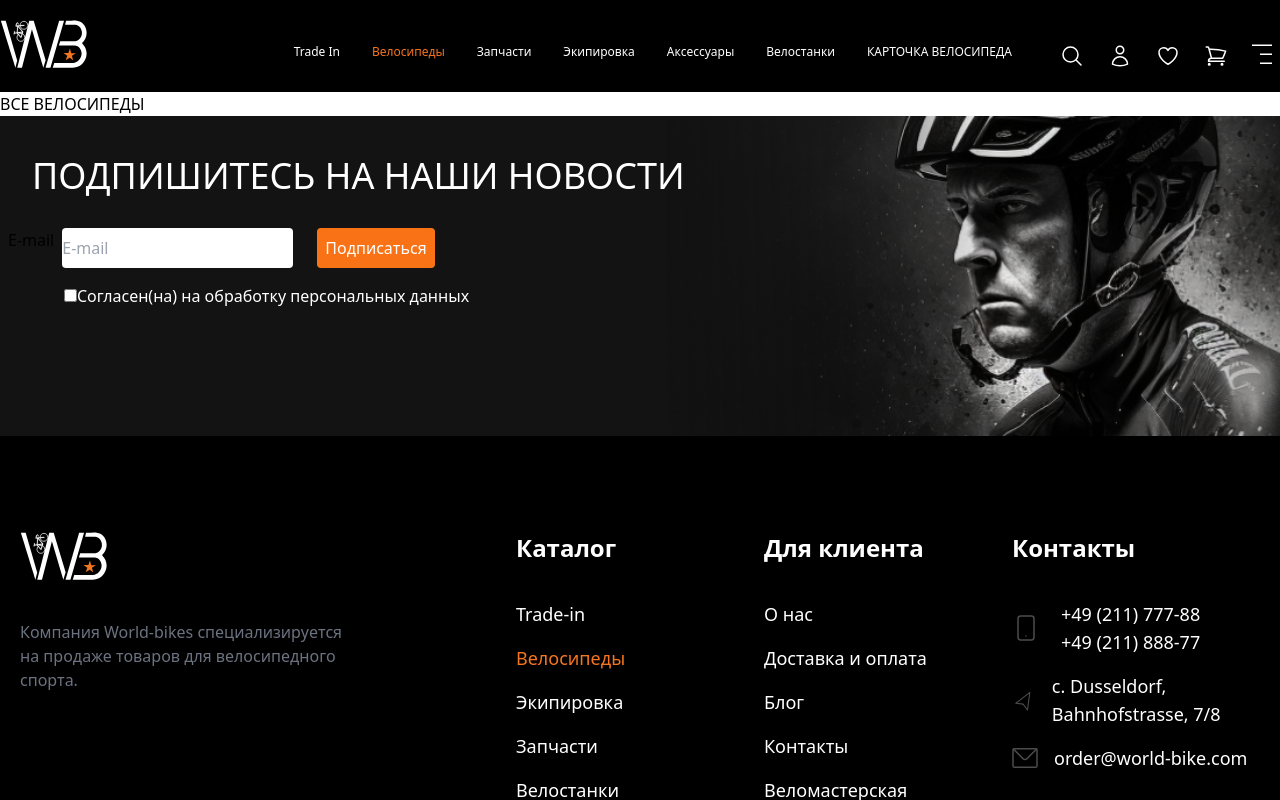
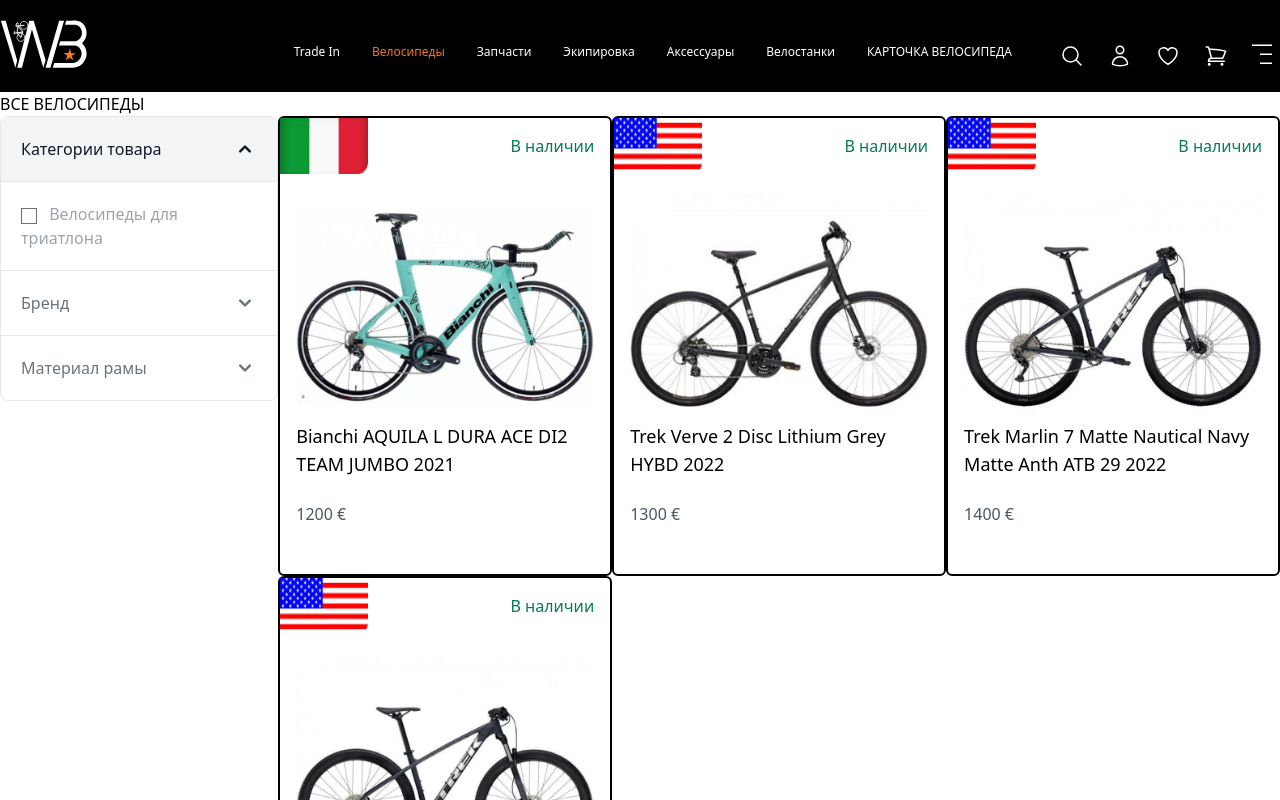
Before and after one commit to otvertka/react-app, a React (Create React App) app: page /bikes in a window 1280 px wide. Shown: the top 800 px of the page. Built offline with nearby package versions, Linux system fonts and the light colour scheme.

Commit message:
device page

```diff
--- a/package.json
+++ b/package.json
@@ -8,6 +8,8 @@
     "@testing-library/user-event": "^13.5.0",
     "autoprefixer": "^10.4.15",
     "classnames": "^2.3.2",
+    "flowbite": "^2.0.0",
+    "flowbite-react": "^0.6.4",
     "postcss-cli": "^10.1.0",
     "react": "^18.2.0",
     "react-dom": "^18.2.0",
--- a/src/components/Cards/BikesCard.jsx
+++ b/src/components/Cards/BikesCard.jsx
@@ -2,19 +2,19 @@
 import OneclickSVG from "../UI/svg-components/OneclickSVG";
 
 const BikesCard = ({ bikesInfo }) => {
-  const { id, title, country, image, price } = bikesInfo;
+  // const { id, title, country, image, price } = bikesInfo;
   const [isHovered, setIsHovered] = useState(false);
 
   return (
     <div className="bg-white rounded-md border-2 border-black  flex flex-col justify-around max-w-sm" onMouseEnter={() => setIsHovered(true)} onMouseLeave={() => setIsHovered(false)}>
       <div className="flex justify-between">
-        <img height={46} width={88} src={country} alt="flag" />
+        <img height={46} width={88} src={bikesInfo.country} alt="flag" />
         <span className="text-green-600 m-4">В наличии</span>
       </div>
       <div className="flex flex-col justify-center m-4">
-        <img className="" src={image} alt="photo-bike" />
-        <h3 className="text-lg mb-6 ">{title}</h3>
-        <p className="text-gray-600 mb-8">{price} €</p>
+        <img className="" src={bikesInfo.image} alt="photo-bike" />
+        <h3 className="text-lg mb-6 ">{bikesInfo.title}</h3>
+        <p className="text-gray-600 mb-8">{bikesInfo.price} €</p>
         {isHovered && (
           <button className="bg-orange-500 rounded-lg py-4 text-white ">
             <div className="flex justify-center gap-1">
--- /dev/null
+++ b/src/components/Layout/DefaultAccordion.jsx
@@ -0,0 +1,60 @@
+import React from "react";
+import { Accordion } from "flowbite-react";
+
+const DefaultAccordion = () => {
+  return (
+    <Accordion>
+      <Accordion.Panel>
+        <Accordion.Title>Категории товара</Accordion.Title>
+        <Accordion.Content>
+          <ul>
+            <li>
+              <input className="mr-2" type="checkbox" /> <span className="text-gray-400"> Велосипеды для триатлона</span>
+            </li>
+          </ul>
+        </Accordion.Content>
+      </Accordion.Panel>
+      <Accordion.Panel>
+        <Accordion.Title>Бренд</Accordion.Title>
+        <Accordion.Content>
+          <p className="mb-2 text-gray-500 dark:text-gray-400">
+            <p>Flowbite is first conceptualized and designed using the Figma software so everything you see in the library has a design equivalent in our Figma file.</p>
+          </p>
+          <p className="text-gray-500 dark:text-gray-400">
+            <p>Check out the</p>
+            <a className="text-cyan-600 hover:underline dark:text-cyan-500" href="https://flowbite.com/figma/">
+              <p>Figma design system</p>
+            </a>
+            <p>based on the utility classes from Tailwind CSS and components from Flowbite.</p>
+          </p>
+        </Accordion.Content>
+      </Accordion.Panel>
+      <Accordion.Panel>
+        <Accordion.Title>Материал рамы</Accordion.Title>
+        <Accordion.Content>
+          <p className="mb-2 text-gray-500 dark:text-gray-400">
+            <p>The main difference is that the core components from Flowbite are open source under the MIT license, whereas Tailwind UI is a paid product. Another difference is that Flowbite relies on smaller and standalone components, whereas Tailwind UI offers sections of pages.</p>
+          </p>
+          <p className="mb-2 text-gray-500 dark:text-gray-400">
+            <p>However, we actually recommend using both Flowbite, Flowbite Pro, and even Tailwind UI as there is no technical reason stopping you from using the best of two worlds.</p>
+          </p>
+          <p className="mb-2 text-gray-500 dark:text-gray-400">Learn more about these technologies:</p>
+          <ul className="list-disc pl-5 text-gray-500 dark:text-gray-400">
+            <li>
+              <a className="text-cyan-600 hover:underline dark:text-cyan-500" href="https://flowbite.com/pro/">
+                <p>Flowbite Pro</p>
+              </a>
+            </li>
+            <li>
+              <a className="text-cyan-600 hover:underline dark:text-cyan-500" href="https://tailwindui.com/" rel="nofollow">
+                <p>Tailwind UI</p>
+              </a>
+            </li>
+          </ul>
+        </Accordion.Content>
+      </Accordion.Panel>
+    </Accordion>
+  );
+};
+
+export default DefaultAccordion;
--- a/src/pages/BikesPage.jsx
+++ b/src/pages/BikesPage.jsx
@@ -1,7 +1,28 @@
 import React from "react";
+import BikesCard from "../components/Cards/BikesCard";
+
+import bikesData from "../data/bikes.json";
+import DefaultAccordion from "../components/Layout/DefaultAccordion";
 
 const BikesPage = () => {
-  return <h1>ВСЕ ВЕЛОСИПЕДЫ</h1>;
+  return (
+    <section>
+      <h1>ВСЕ ВЕЛОСИПЕДЫ</h1>
+      <div className="flex justify-between">
+        <div className="w-1/4">
+          <DefaultAccordion />
+        </div>
+
+        <div className="3/4">
+          <div className="grid grid-cols-3 ">
+            {bikesData.map((bike) => (
+              <BikesCard key={bike.id} bikesInfo={bike} />
+            ))}
+          </div>
+        </div>
+      </div>
+    </section>
+  );
 };
 
 export default BikesPage;
--- a/tailwind.config.js
+++ b/tailwind.config.js
@@ -1,6 +1,7 @@
 /** @type {import('tailwindcss').Config} */
 module.exports = {
-  content: ["./src/**/*.{js,jsx,ts,tsx}"],
+  content: ["./src/**/*.{js,jsx,ts,tsx}", "node_modules/flowbite-react/**/*.{js,jsx,ts,tsx}"],
+
   theme: {
     extend: {
       colors: {
@@ -21,5 +22,5 @@
       },
     },
   },
-  plugins: [],
+  plugins: [require("flowbite/plugin")],
 };
```
Also changed, not shown: 1 other file (tests, documents, lock files or other folders).
